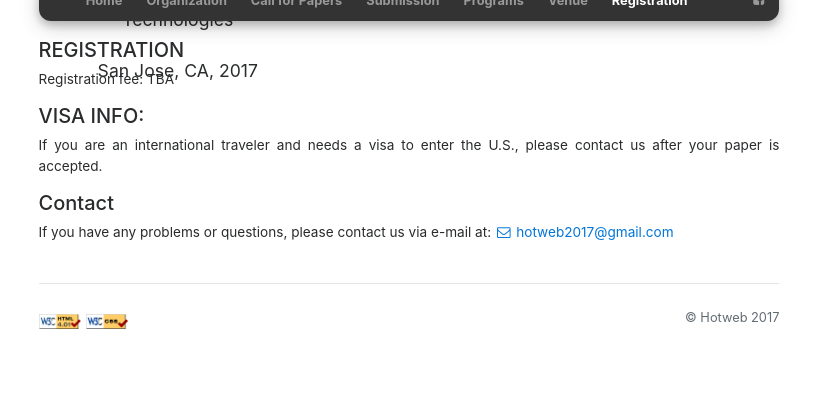
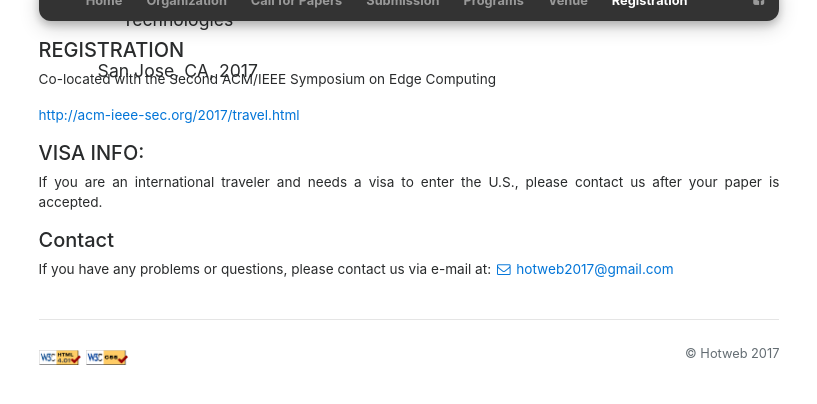
Before and after one commit to hotweb2017/hotweb2017.github.io, a Jekyll site: the page built from registration.html, in a window 1280 px wide, cut to the strip 299-703 px from the top of the page. Shown: the whole strip, without its empty margins (231-1048 px from the left). Built offline with Jekyll 4.4.1, drawn with Linux system fonts in a browser that asks for light colours; nearby versions of some CDN libraries.

Commit message:
Update registration.html

```diff
--- a/registration.html
+++ b/registration.html
@@ -7,7 +7,8 @@
         <div class="col text-justify conference-text">
             <div>
                 <h5> REGISTRATION</h5>
-                <p> Registration fee: TBA </p>
+                <p> Co-located with the Second ACM/IEEE Symposium on Edge Computing </p>
+                <p> <a href="http://acm-ieee-sec.org/2017/travel.html">http://acm-ieee-sec.org/2017/travel.html</a></p>
                 <h5> VISA INFO:</h5>
                 <p> If you are an international traveler and needs a visa to enter the U.S., please contact us after your paper is accepted. </p>
                 {% include contact-us.html %}
```
